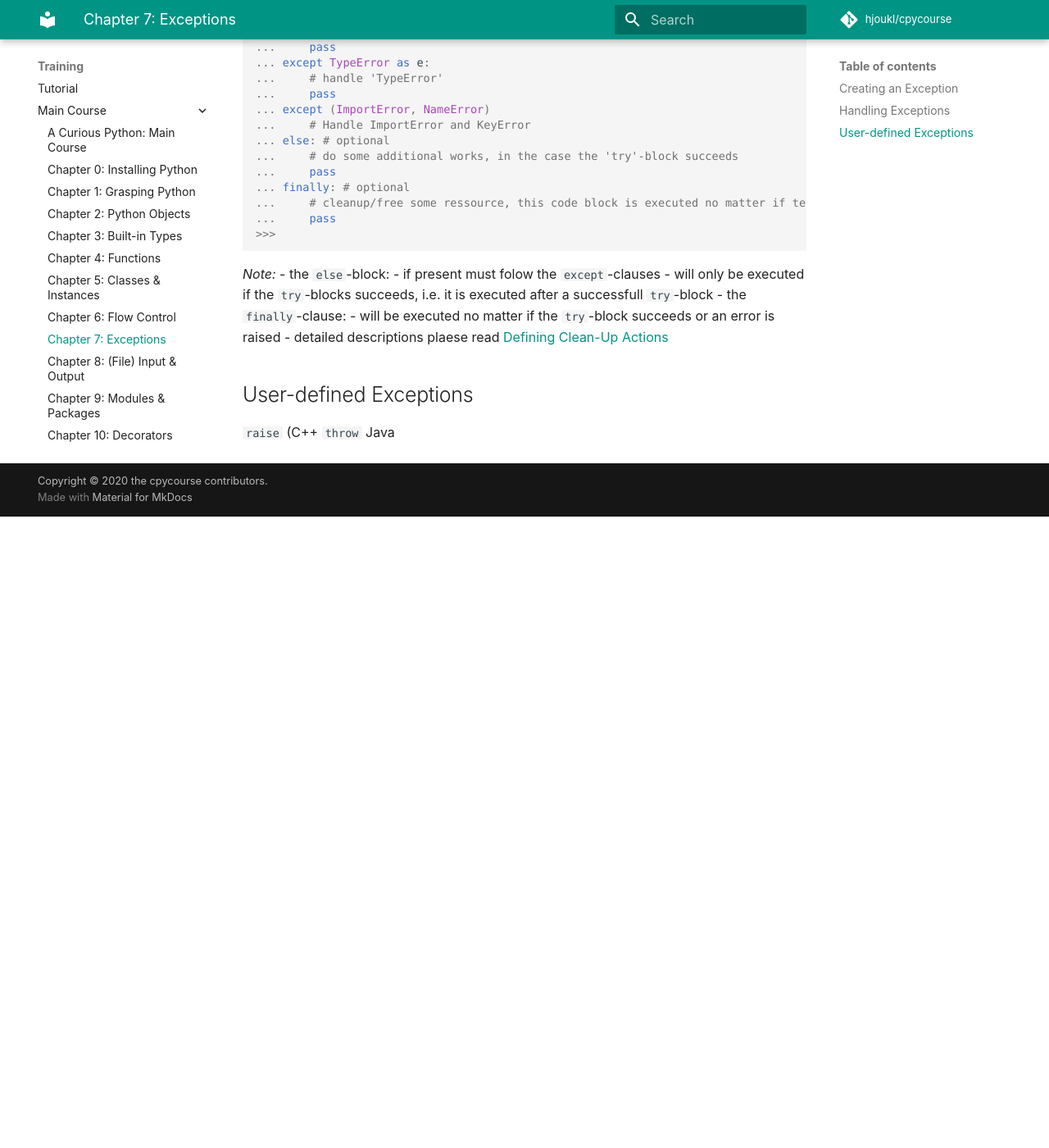
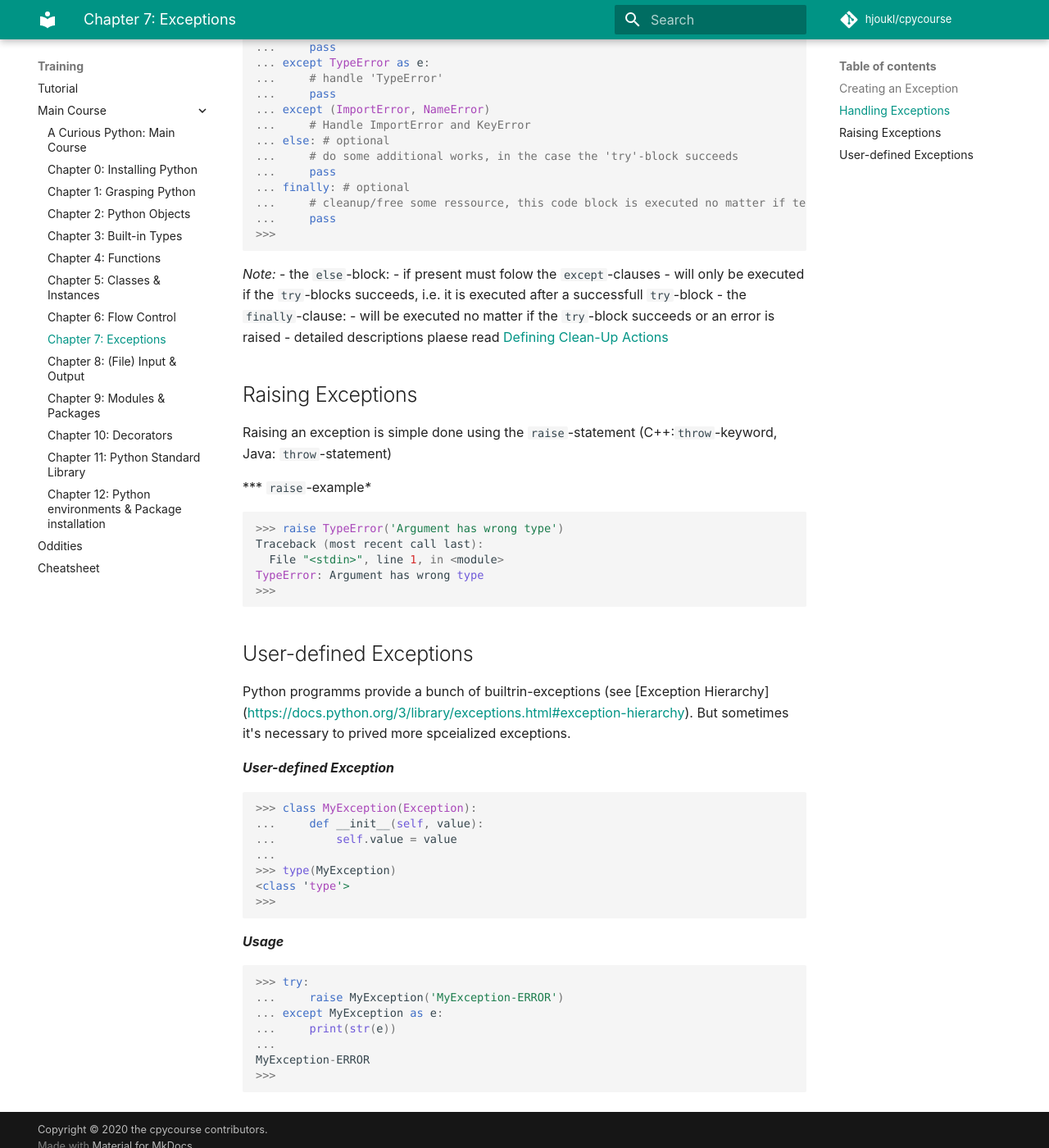
Before and after one commit to rkluger68/cpycourse, an MkDocs documentation site: the page built from docs/training/main-course/exceptions.md, in a window 1280 px wide and 1400 px high, scrolled down 1936 px. Shown: the whole window at 82% size. Built offline with MkDocs 1.6.1 and Material for MkDocs 9.7.7, drawn with Linux system fonts in a browser that asks for light colours; comment, search, counter and statistics services are not loaded; before the commit the page ends 2566 px from its top, so only the background shows below that.

Commit message:
Update exceptions.md
Finished

````diff
--- a/docs/training/main-course/exceptions.md
+++ b/docs/training/main-course/exceptions.md
@@ -102,6 +102,47 @@
   - will be executed no matter if the `try`-block succeeds or an error is raised
    - detailed descriptions plaese read [Defining Clean-Up Actions](https://docs.python.org/3/tutorial/errors.html#defining-clean-up-actions)
 
+
+## Raising Exceptions
+
+Raising an exception is simple done using the `raise`-statement (C++:`throw`-keyword, Java: `throw`-statement)
+
+*** `raise`-example***
+
+``` python
+>>> raise TypeError('Argument has wrong type')
+Traceback (most recent call last):
+  File "<stdin>", line 1, in <module>
+TypeError: Argument has wrong type
+>>>
+```
+
 ## User-defined Exceptions
 
-`raise` (C++ `throw` Java
+Python programms provide a bunch of builtrin-exceptions (see [Exception Hierarchy]
+(https://docs.python.org/3/library/exceptions.html#exception-hierarchy).
+But sometimes it's necessary to prived more spceialized exceptions.
+
+***User-defined Exception***
+
+```python
+>>> class MyException(Exception):
+...     def __init__(self, value):
+...         self.value = value
+...
+>>> type(MyException)
+<class 'type'>
+>>>
+```
+
+***Usage***
+
+```python
+>>> try:
+...     raise MyException('MyException-ERROR')
+... except MyException as e:
+...     print(str(e))
+...
+MyException-ERROR
+>>>
+```
````
